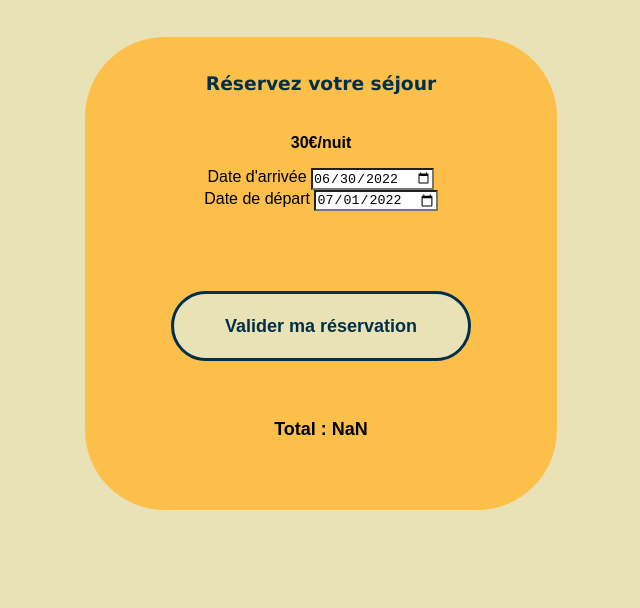
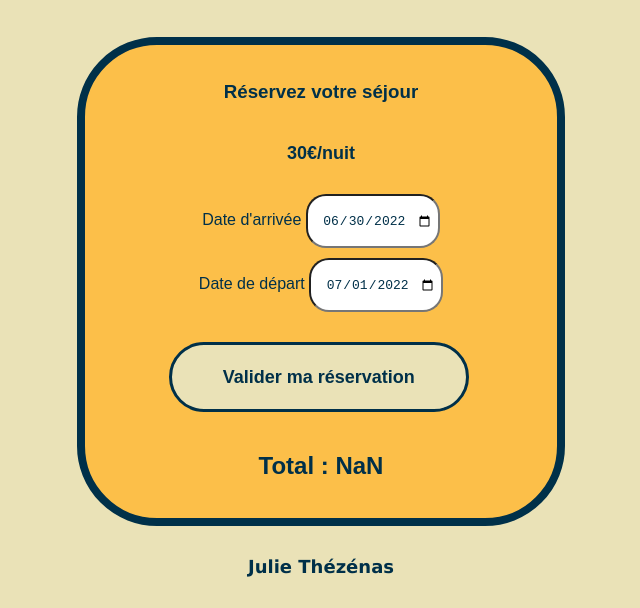
Before and after one commit to Julietzns/Schedule-function, a plain HTML site: page html/appli_date.html in a window 1280 px wide. Shown: the part 192-800 px from the top of the page, without its empty margins (319-959 px from the left). Drawn offline with Linux system fonts and the light colour scheme; files whose address does not match are found by name.

Commit message:
feat: add var on p

```diff
--- a/css/main_page.css
+++ b/css/main_page.css
@@ -22,16 +22,15 @@
     }
 }
 
+body {
+    background-color: var(--info-sch);
+    font-family: 'Lucida Sans', 'Lucida Sans Regular', 'Lucida Grande', 'Lucida Sans Unicode', Geneva, Verdana, sans-serif;
+}
+
 /*TYPO*/
 
-h1, h2, h3 {
-    font-family:'Lucida Sans', 'Lucida Sans Regular', 'Lucida Grande', 'Lucida Sans Unicode', Geneva, Verdana, sans-serif;
+h1, h2, h3, .style_date, .night_price, .total {
     color: var(--secondary-sch);
-}
-
-
-body {
-    background-color: var(--info-sch);
 }
 
 h1 {
@@ -54,17 +53,19 @@ h3 {
 }
 
 p {
-    font-family: Arial, Helvetica, sans-serif;
     font-size: large;
     font-weight: bold;
 }
 
 .total {
-    margin-top: 10%;
+    margin-top: 40px;
+    font-size: x-large;
 }
 
 .box {
     background: var(--primary-sch);
+    border: 8px solid var(--secondary-sch);
+    border-radius: 40px;
     padding: 3%;
     margin: 0 auto;
     width: 400px;
@@ -76,8 +77,9 @@ p {
 
 .night_price {
     text-align: center;
-    margin-bottom: 4%;
-    font-weight: bold;
+    font-size: large;
+    font-weight: bolder;
+    margin-bottom: 30px;
 }
 
 .fond_colo {
@@ -94,7 +96,7 @@ input {
     display: inline-block;
     width: 300px;
     height: 70px;
-    margin-top: 80px;
+    margin-top: 20px;
     background: var(--info-sch);
     color: var(--secondary-sch);
     border: 3px solid var(--secondary-sch);
@@ -115,7 +117,7 @@ input {
     color: var(--primary-sch);
     background: var(--secondary-sch);
     border: 3px solid var(--secondaey-sch);
-
+    color: var(--primary-sch);
 }
 
 .animated_link {
@@ -124,3 +126,25 @@ input {
     border-radius: 10px;
     text-decoration: none;
 }
+
+.style_date {
+    width: 120px;
+    height: 40px;
+    border-radius: 20px;
+    padding: 5px;
+    margin-bottom: 10px;
+    text-align: center;
+    font-size: medium;
+}
+
+.label_text {
+    color: var(--secondary-sch);
+}
+
+.sign {
+    margin-top: 30px;
+    text-align: center;
+    font-weight: bolder;
+    font-size: large;
+    color: var(--secondary-sch);
+}
--- a/html/appli_date.html
+++ b/html/appli_date.html
@@ -15,21 +15,23 @@
         <h3>Réservez votre séjour</h3>
         <div class="night_price"><span id="nightPrice">30€/nuit</span></div>
 
-        <label class="label" for="">Date d'arrivée</label>
-        <input id="start_date" type="date" required> <br>
+        <label class="label_text" for="">Date d'arrivée</label>
+        <input class="style_date" id="start_date" type="date" required> <br>
 
-        <label class="label" for="">Date de départ</label>
-        <input id="end_date" type="date" required> <br>
+        <label class="label_text" for="">Date de départ</label>
+        <input class="style_date" id="end_date" type="date" required> <br>
     <!-- Il manque: le bouton qui mène vers une page du "traitement, OK resa"
         + le css de la page à faire / indiquer qu'une fois la resa faite,
             cela  mène à une autre page-->
         <button class="button_check">
-            <p>Valider ma réservation</button></p>
+            <p>Valider ma réservation</p>
+        </button>
         <a href="../HTML_date/page_ordered.html" class="animated_link"></a>
         <p class="total">Total : <span id="total"> €</span></p>
 
+    </div>
 
-    </div>
+    <p class="sign">Julie Thézénas</p>
 
 <script src="../SCRIPT_date/script_date.js"></script>
 </body>
```
